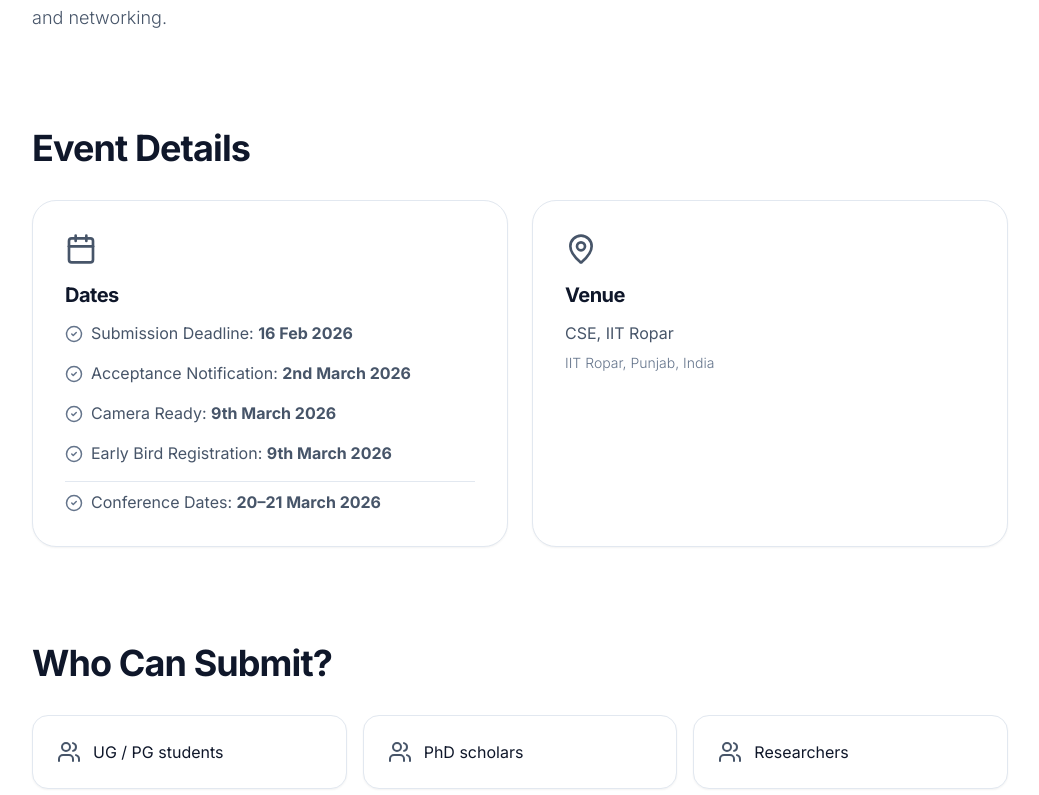
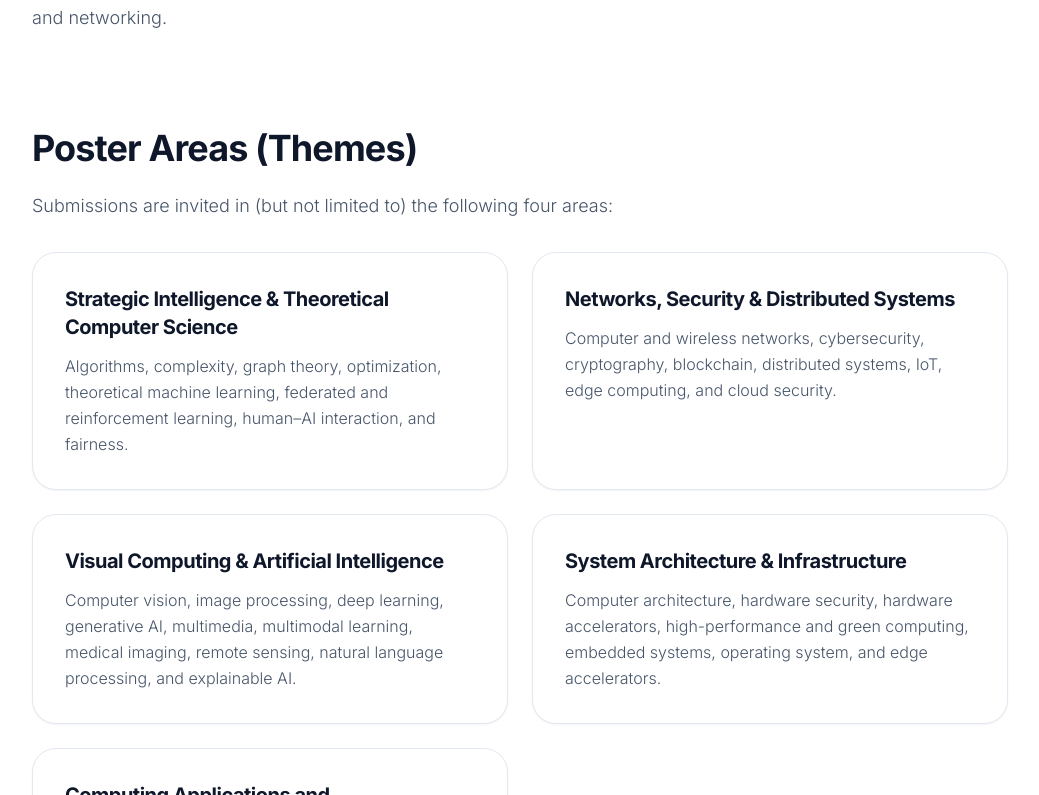
Before and after one commit to encodedCoder/syntacs2026, a Next.js app: page /call-for-papers in a window 1280 px wide. Shown: the part 685-1480 px from the top of the page, without its empty margins (120-1159 px from the left). Built offline with nearby package versions, Linux system fonts and the light colour scheme.

Commit message:
Add Poster Areas to Call For Papers

```diff
--- a/src/app/call-for-papers/page.tsx
+++ b/src/app/call-for-papers/page.tsx
@@ -33,6 +33,52 @@ export default function CallForPapersPage() {
             research while fostering collaboration and networking.
           </p>
         </motion.section>
+
+        {/* Poster Areas (Themes) */}
+        <motion.section
+          initial={{ opacity: 0, y: 20 }}
+          whileInView={{ opacity: 1, y: 0 }}
+          className="mb-24"
+        >
+          <h2 className="text-3xl md:text-4xl font-bold tracking-tight mb-6 text-slate-900">Poster Areas (Themes)</h2>
+          <p className="text-slate-600 text-lg mb-8">
+            Submissions are invited in (but not limited to) the following four areas:
+          </p>
+          <div className="grid md:grid-cols-2 gap-6">
+            {[
+              {
+                title: "Strategic Intelligence & Theoretical Computer Science",
+                description: "Algorithms, complexity, graph theory, optimization, theoretical machine learning, federated and reinforcement learning, human–AI interaction, and fairness."
+              },
+              {
+                title: "Networks, Security & Distributed Systems",
+                description: "Computer and wireless networks, cybersecurity, cryptography, blockchain, distributed systems, IoT, edge computing, and cloud security."
+              },
+              {
+                title: "Visual Computing & Artificial Intelligence",
+                description: "Computer vision, image processing, deep learning, generative AI, multimedia, multimodal learning, medical imaging, remote sensing, natural language processing, and explainable AI."
+              },
+              {
+                title: "System Architecture & Infrastructure",
+                description: "Computer architecture, hardware security, hardware accelerators, high-performance and green computing, embedded systems, operating system, and edge accelerators."
+              },
+              {
+                title: "Computing Applications and Demonstrations",
+                description: ""
+              }
+            ].map((area, index) => (
+              <div key={index} className="p-8 rounded-3xl bg-white border border-slate-200 shadow-sm hover:shadow-md transition-shadow">
+                <h3 className="text-xl font-bold mb-3 text-slate-900">{area.title}</h3>
+                {area.description && (
+                  <p className="text-slate-600 leading-relaxed">
+                    {area.description}
+                  </p>
+                )}
+              </div>
+            ))}
+          </div>
+        </motion.section>
+
 
         {/* Event Details */}
         <motion.section
```
Also changed, not shown: 1 other file (tests, documents, lock files or other folders).
